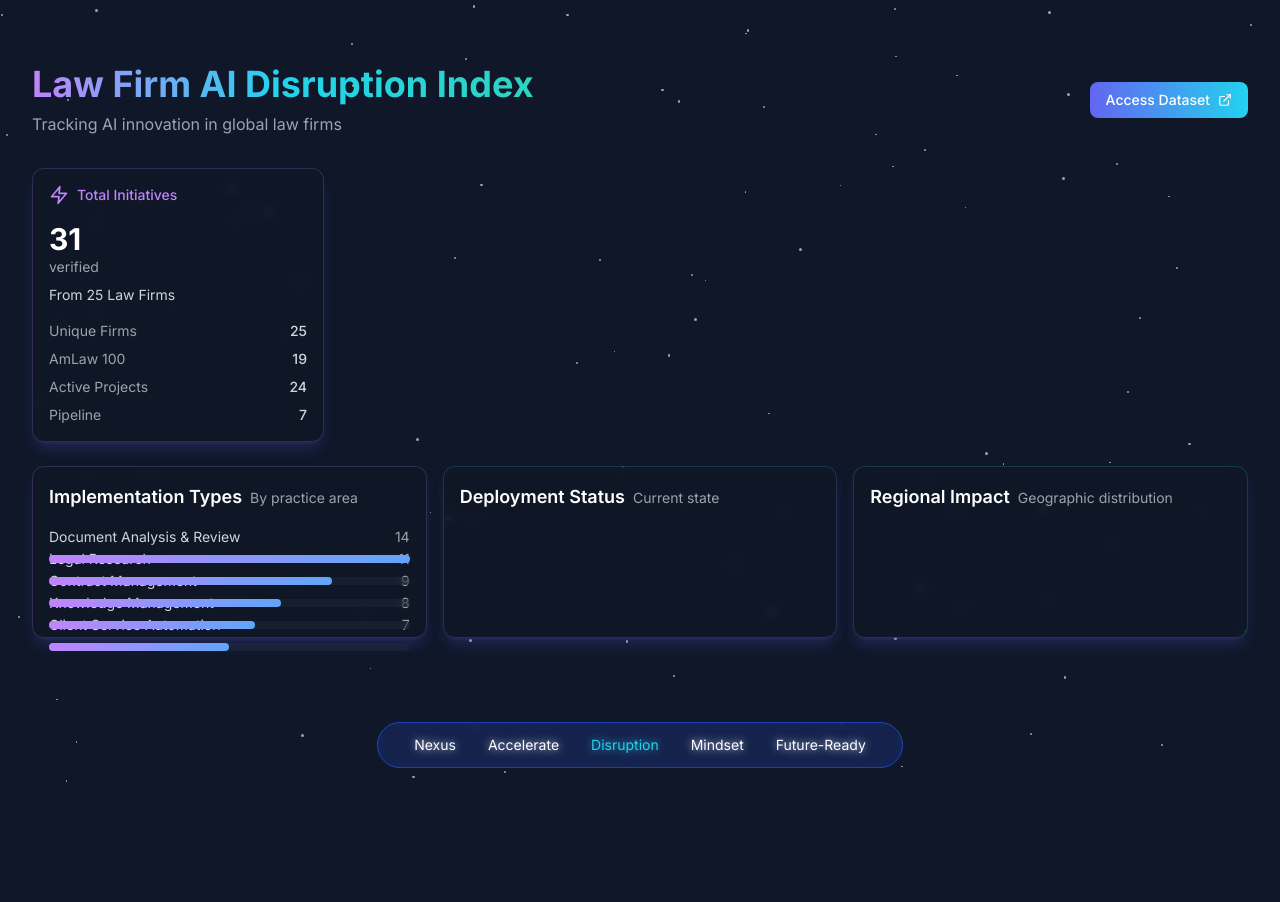
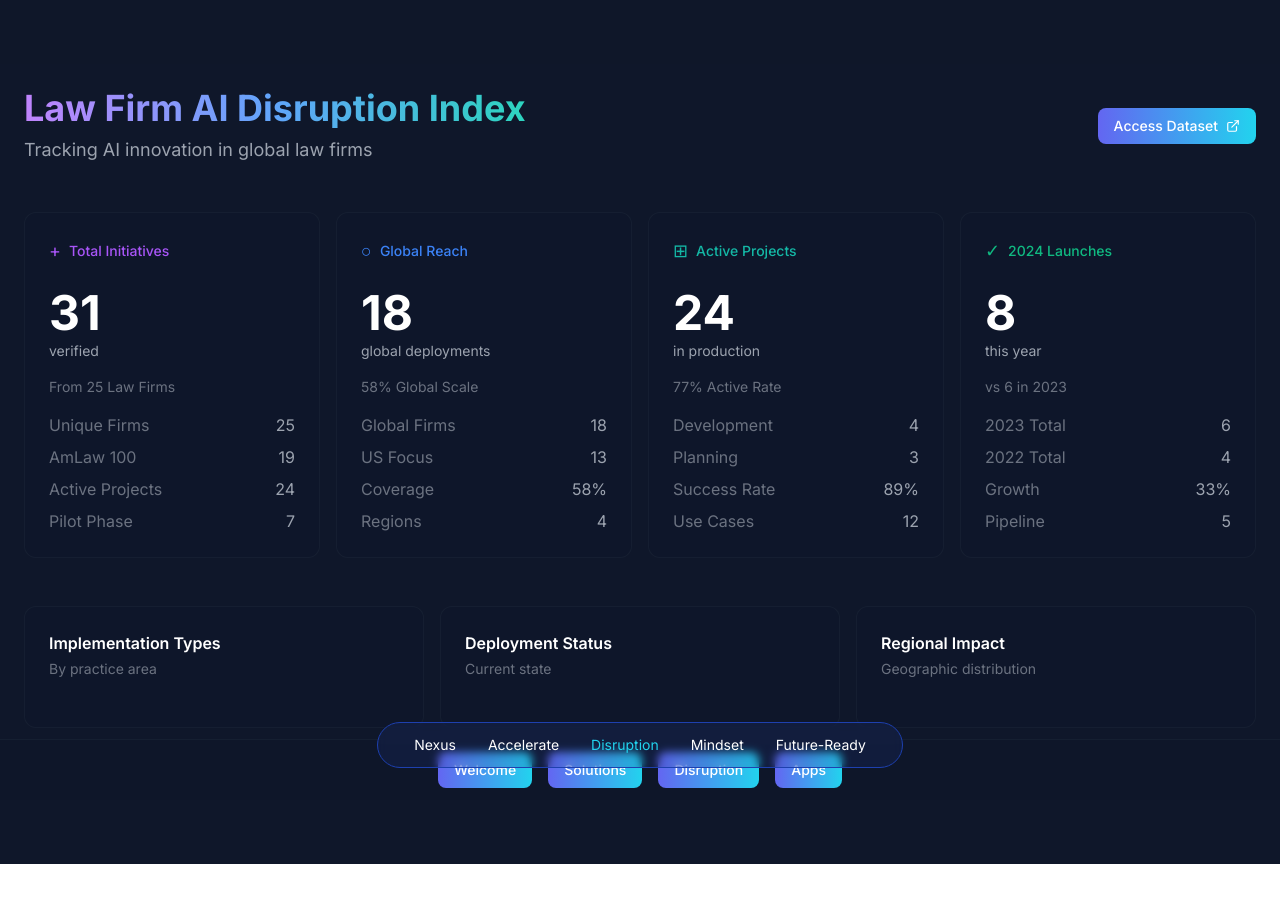
Before and after one commit to TheJohny71/ai-innovation-lab-v2, a Next.js app: page /disruption in a window 1280 px wide. Shown: the top 902 px of the page. After the commit the page ends 864 px from the top, so only its background shows below. Built offline with nearby package versions, Linux system fonts and the light colour scheme.

Commit message:
Update page.tsx

```diff
--- a/src/app/disruption/page.tsx
+++ b/src/app/disruption/page.tsx
@@ -1,193 +1,143 @@
 'use client';
 
-import React, { useState, useEffect } from 'react';
-import { ExternalLink, Zap, Globe, Layers, Flag } from 'lucide-react';
-import { cn } from '@/lib/utils';
-import { BaseLayout } from '@/components/shared/BaseLayout';
-import { Container } from '@/components/shared/Container';
-import { Button, Card } from '@/components/shared/Button';
-import { GradientText } from '@/components/shared/GradientText';
-import { ImplementationBar } from '@/components/shared/ImplementationBar';
-import { StarField } from '@/components/shared/StarField';
+import React from 'react';
+import { ExternalLink } from 'lucide-react';
+import { Button } from '@/components/shared/Button';
 
-interface MetricCard {
-  icon: any;
-  title: string;
-  value: string;
-  subtitle: string;
-  mainStats: {
-    trend: string;
-  };
-  additionalStats: Array<{
-    label: string;
-    value: string;
-  }>;
-  gradient: {
-    border: string;
-    bg: string;
-    text: string;
-  };
-}
+// Reusable Metric Card Component
+const MetricCard = ({ icon, title, value, subtitle, subtext, stats, iconColor }) => (
+  <div className="bg-slate-900/50 rounded-xl p-6 border border-slate-800/50 hover:border-slate-700/50 transition-colors">
+    <div className="flex items-center gap-2 mb-6">
+      <span className={`text-lg ${iconColor}`}>{icon}</span>
+      <span className={`text-sm font-medium ${iconColor}`}>{title}</span>
+    </div>
+    <div className="flex flex-col mb-4">
+      <div className="text-5xl font-bold text-white mb-1">{value}</div>
+      <div className="text-sm text-gray-400">{subtitle}</div>
+    </div>
+    {subtext && <div className="text-sm text-gray-500 mb-4">{subtext}</div>}
+    <div className="space-y-2">
+      {stats.map((stat, index) => (
+        <div key={index} className="flex justify-between items-center">
+          <span className="text-gray-500">{stat.label}</span>
+          <span className="text-gray-400">{stat.value}</span>
+        </div>
+      ))}
+    </div>
+  </div>
+);
 
-const metrics = {
-  cards: [
-    {
-      icon: Zap,
-      title: 'Total Initiatives',
-      value: '31',
-      subtitle: 'verified',
-      mainStats: {
-        trend: 'From 25 Law Firms',
-      },
-      additionalStats: [
-        { label: 'Unique Firms', value: '25' },
-        { label: 'AmLaw 100', value: '19' },
-        { label: 'Active Projects', value: '24' },
-        { label: 'Pipeline', value: '7' },
-      ],
-      gradient: {
-        border: 'border-purple-400/20',
-        bg: 'bg-purple-500/10',
-        text: 'text-purple-400',
-      },
-    },
-  ],
-  implementation: [
-    { name: 'Document Analysis & Review', value: 14 },
-    { name: 'Legal Research', value: 11 },
-    { name: 'Contract Management', value: 9 },
-    { name: 'Knowledge Management', value: 8 },
-    { name: 'Client Service Automation', value: 7 },
-  ],
-};
+// Main Disruption Index Page Component
+const DisruptionIndex = () => {
+  return (
+    <div className="min-h-screen bg-slate-900 p-6 flex flex-col">
+      <div className="max-w-7xl mx-auto w-full flex-1 flex flex-col">
 
-const DisruptionPage: React.FC = () => {
-  const [mousePosition, setMousePosition] = useState({ x: 0, y: 0 });
-
-  useEffect(() => {
-    const handleMouseMove = (e: MouseEvent) => {
-      setMousePosition({ x: e.clientX, y: e.clientY });
-    };
-
-    window.addEventListener('mousemove', handleMouseMove);
-    return () => window.removeEventListener('mousemove', handleMouseMove);
-  }, []);
-
-  return (
-    <BaseLayout>
-      <div className="relative min-h-screen overflow-hidden">
-        <StarField mousePosition={mousePosition} />
-
-        <div className="fixed inset-0 pt-16">
-          <Container maxWidth="xl" className="h-full">
-            <div className="flex items-center justify-between mb-8">
-              <div>
-                <h1 className="text-4xl font-bold">
-                  <GradientText className="bg-gradient-to-r from-purple-400 to-cyan-400">
+        {/* Header Section */}
+        <div className="mb-12 flex justify-between items-center">
+          <div className="space-y-2">
+            <h1 className="text-4xl font-bold bg-gradient-to-r from-purple-400 via-blue-400 to-teal-400 bg-clip-text text-transparent">
               Law Firm AI Disruption Index
-                  </GradientText>
             </h1>
-                <p className="mt-2 text-gray-400">
-                  Tracking AI innovation in global law firms
-                </p>
+            <p className="text-gray-400 text-lg">Tracking AI innovation in global law firms</p>
           </div>
-              <Button
-                variant="gradient"
-                className="flex items-center gap-2 bg-blue-500 hover:bg-blue-600"
-              >
+          <Button variant="gradient" className="flex items-center gap-2 text-white">
             Access Dataset
             <ExternalLink size={14} />
           </Button>
         </div>
 
-            <div className="grid grid-cols-4 gap-4 mb-6">
-              {metrics.cards.map((card, index) => (
-                <Card
-                  key={index}
-                  className={cn(card.gradient.border, 'p-4')}
-                  hover
-                  glow
-                >
-                  <div
-                    className={cn(
-                      'flex items-center gap-2 mb-4',
-                      card.gradient.text
-                    )}
-                  >
-                    <card.icon className="h-5 w-5" />
-                    <span className="text-sm font-medium">{card.title}</span>
-                  </div>
-                  <div className="mb-2">
-                    <div className="text-3xl font-bold text-white">
-                      {card.value}
-                    </div>
-                    <div className="text-sm text-gray-400">{card.subtitle}</div>
-                  </div>
-                  <p className="text-sm text-gray-300 mb-4">
-                    {card.mainStats.trend}
-                  </p>
-                  <div className="space-y-2">
-                    {card.additionalStats.map((stat, i) => (
-                      <div
-                        key={i}
-                        className="flex justify-between text-sm text-gray-400"
-                      >
-                        <span>{stat.label}</span>
-                        <span className="font-medium text-gray-300">
-                          {stat.value}
-                        </span>
-                      </div>
-                    ))}
-                  </div>
-                </Card>
-              ))}
+        {/* Metrics Grid */}
+        <div className="grid grid-cols-4 gap-4 mb-12">
+          <MetricCard
+            icon="+"
+            iconColor="text-purple-500"
+            title="Total Initiatives"
+            value="31"
+            subtitle="verified"
+            subtext="From 25 Law Firms"
+            stats={[
+              { label: 'Unique Firms', value: '25' },
+              { label: 'AmLaw 100', value: '19' },
+              { label: 'Active Projects', value: '24' },
+              { label: 'Pilot Phase', value: '7' },
+            ]}
+          />
+          <MetricCard
+            icon="○"
+            iconColor="text-blue-500"
+            title="Global Reach"
+            value="18"
+            subtitle="global deployments"
+            subtext="58% Global Scale"
+            stats={[
+              { label: 'Global Firms', value: '18' },
+              { label: 'US Focus', value: '13' },
+              { label: 'Coverage', value: '58%' },
+              { label: 'Regions', value: '4' },
+            ]}
+          />
+          <MetricCard
+            icon="⊞"
+            iconColor="text-teal-500"
+            title="Active Projects"
+            value="24"
+            subtitle="in production"
+            subtext="77% Active Rate"
+            stats={[
+              { label: 'Development', value: '4' },
+              { label: 'Planning', value: '3' },
+              { label: 'Success Rate', value: '89%' },
+              { label: 'Use Cases', value: '12' },
+            ]}
+          />
+          <MetricCard
+            icon="✓"
+            iconColor="text-emerald-500"
+            title="2024 Launches"
+            value="8"
+            subtitle="this year"
+            subtext="vs 6 in 2023"
+            stats={[
+              { label: '2023 Total', value: '6' },
+              { label: '2022 Total', value: '4' },
+              { label: 'Growth', value: '33%' },
+              { label: 'Pipeline', value: '5' },
+            ]}
+          />
         </div>
 
+        {/* Three Column Section */}
         <div className="grid grid-cols-3 gap-4">
-              <Card hover glow className="border-purple-400/20 p-4">
-                <h3 className="text-lg font-semibold text-white mb-4">
-                  Implementation Types
-                  <span className="text-sm font-normal text-gray-400 ml-2">
-                    By practice area
-                  </span>
-                </h3>
-                <div className="space-y-4">
-                  {metrics.implementation.map((item, index) => (
-                    <ImplementationBar
-                      key={index}
-                      name={item.name}
-                      value={item.value}
-                      className="h-1.5"
-                    />
-                  ))}
+          {/* Column 1: Implementation Types */}
+          <div className="bg-slate-900/50 rounded-xl p-6 border border-slate-800/50 hover:border-slate-700/50 transition-colors">
+            <h2 className="text-base font-semibold text-white mb-1">Implementation Types</h2>
+            <p className="text-gray-500 text-sm mb-6">By practice area</p>
           </div>
-              </Card>
 
-              <Card hover glow className="border-blue-400/20 p-4">
-                <h3 className="text-lg font-semibold text-white mb-4">
-                  Deployment Status
-                  <span className="text-sm font-normal text-gray-400 ml-2">
-                    Current state
-                  </span>
-                </h3>
-                {/* Add deployment status content */}
-              </Card>
+          {/* Column 2: Deployment Status */}
+          <div className="bg-slate-900/50 rounded-xl p-6 border border-slate-800/50 hover:border-slate-700/50 transition-colors">
+            <h2 className="text-base font-semibold text-white mb-1">Deployment Status</h2>
+            <p className="text-gray-500 text-sm mb-6">Current state</p>
+          </div>
 
-              <Card hover glow className="border-teal-400/20 p-4">
-                <h3 className="text-lg font-semibold text-white mb-4">
-                  Regional Impact
-                  <span className="text-sm font-normal text-gray-400 ml-2">
-                    Geographic distribution
-                  </span>
-                </h3>
-                {/* Add regional impact content */}
-              </Card>
-            </div>
-          </Container>
+          {/* Column 3: Regional Impact */}
+          <div className="bg-slate-900/50 rounded-xl p-6 border border-slate-800/50 hover:border-slate-700/50 transition-colors">
+            <h2 className="text-base font-semibold text-white mb-1">Regional Impact</h2>
+            <p className="text-gray-500 text-sm mb-6">Geographic distribution</p>
           </div>
         </div>
-    </BaseLayout>
+
+        {/* Updated Navigation Section with Consistent Button Styling */}
+        <div className="fixed bottom-0 left-0 right-0 flex justify-center gap-4 p-3 bg-slate-900/90 backdrop-blur-sm border-t border-slate-800/50">
+          <Button variant="gradient" className="text-sm">Welcome</Button>
+          <Button variant="gradient" className="text-sm">Solutions</Button>
+          <Button variant="gradient" className="text-sm">Disruption</Button>
+          <Button variant="gradient" className="text-sm">Apps</Button>
+        </div>
+      </div>
+    </div>
   );
 };
 
-export default DisruptionPage;
+export default DisruptionIndex;
```
Lines whose indentation alone changed are shown as unchanged.
